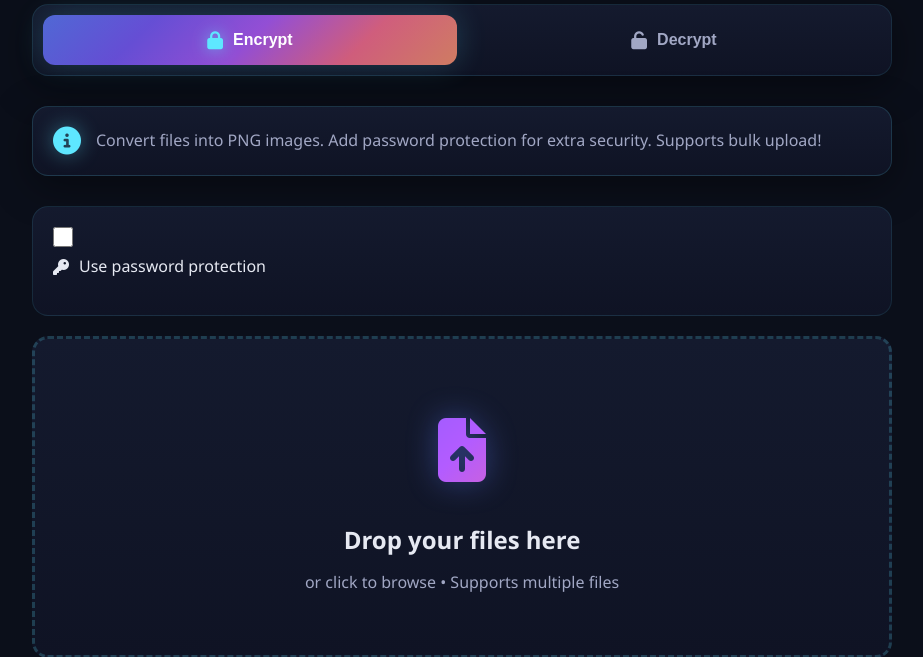
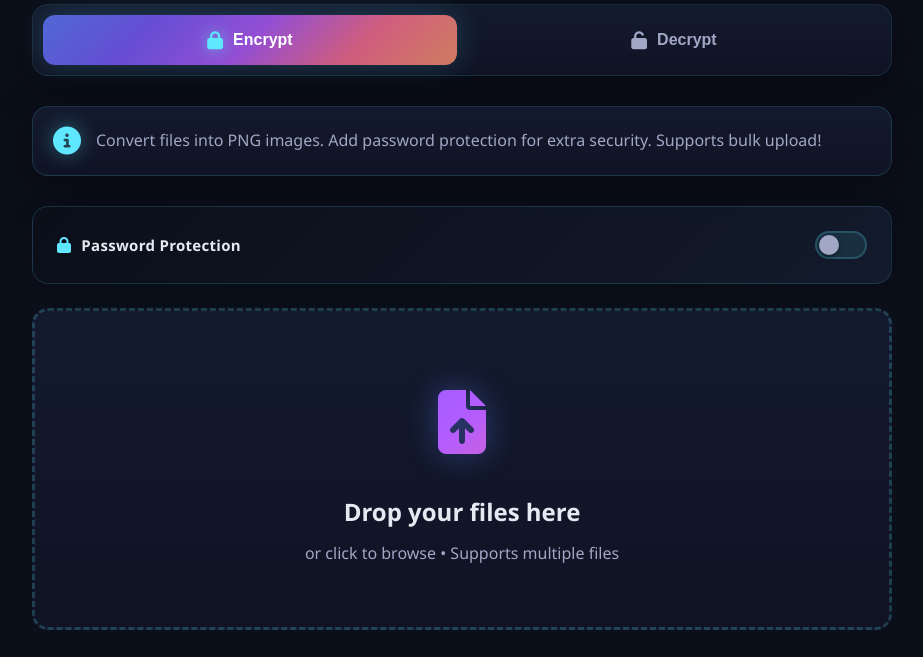
Before and after one commit to cold-cofffeee/ColorCrypt, a Flask app: page / in a window 1280 px wide. Shown: the part 202-859 px from the top of the page, without its empty margins (178-1101 px from the left). Run offline with Flask 3, Linux system fonts and the light colour scheme.

Commit message:
design fixed

```diff
--- a/static/style.css
+++ b/static/style.css
@@ -234,81 +234,264 @@ header {
 
 /* Password Section */
 .password-section {
-    background: var(--secondary-gradient);
-    padding: 20px;
-    border-radius: var(--border-radius);
-    margin-bottom: 20px;
-    border: 1px solid rgba(94, 231, 255, 0.1);
+    background: linear-gradient(135deg, rgba(11, 15, 26, 0.9), rgba(20, 28, 46, 0.9));
+    padding: 24px;
+    border-radius: 16px;
+    margin-bottom: 24px;
+    border: 1px solid rgba(94, 231, 255, 0.15);
+    backdrop-filter: blur(10px);
+    box-shadow: 0 4px 20px rgba(0, 0, 0, 0.2);
 }
 
 .password-toggle {
-    margin-bottom: 15px;
+    margin-bottom: 0;
 }
 
-.password-toggle label {
+/* Modern Toggle Switch */
+.toggle-switch-label {
+    display: flex;
+    align-items: center;
+    justify-content: space-between;
+    cursor: pointer;
+    user-select: none;
+}
+
+.toggle-label-text {
     display: flex;
     align-items: center;
     gap: 10px;
-    cursor: pointer;
     color: var(--text-primary);
-    font-weight: 500;
+    font-weight: 600;
+    font-size: 15px;
+    letter-spacing: 0.3px;
+}
+
+.toggle-label-text i {
+    color: var(--accent-color);
+    font-size: 16px;
 }
 
 .toggle-checkbox {
+    display: none;
+}
+
+.toggle-switch {
+    position: relative;
+    width: 52px;
+    height: 28px;
+    background: rgba(94, 231, 255, 0.1);
+    border-radius: 34px;
+    border: 2px solid rgba(94, 231, 255, 0.2);
+    transition: all 0.3s ease;
+}
+
+.toggle-slider {
+    position: absolute;
+    top: 2px;
+    left: 2px;
     width: 20px;
     height: 20px;
-    cursor: pointer;
+    background: var(--text-secondary);
+    border-radius: 50%;
+    transition: all 0.3s cubic-bezier(0.4, 0, 0.2, 1);
+    box-shadow: 0 2px 4px rgba(0, 0, 0, 0.3);
 }
 
+.toggle-checkbox:checked + .toggle-switch {
+    background: linear-gradient(135deg, var(--accent-color), #00d4ff);
+    border-color: var(--accent-color);
+    box-shadow: 0 0 15px rgba(94, 231, 255, 0.3);
+}
+
+.toggle-checkbox:checked + .toggle-switch .toggle-slider {
+    transform: translateX(24px);
+    background: white;
+    box-shadow: 0 2px 8px rgba(94, 231, 255, 0.4);
+}
+
+/* Password Input Group */
 .password-input-group {
+    margin-top: 20px;
+    animation: slideDown 0.3s ease;
+}
+
+@keyframes slideDown {
+    from {
+        opacity: 0;
+        transform: translateY(-10px);
+    }
+    to {
+        opacity: 1;
+        transform: translateY(0);
+    }
+}
+
+.input-wrapper {
+    position: relative;
     display: flex;
-    gap: 10px;
-    margin-top: 10px;
+    align-items: center;
+    background: var(--bg-card);
+    border: 2px solid rgba(94, 231, 255, 0.2);
+    border-radius: 12px;
+    transition: all 0.3s ease;
+}
+
+.input-wrapper:focus-within {
+    border-color: var(--accent-color);
+    box-shadow: 0 0 0 3px rgba(94, 231, 255, 0.1), var(--shadow-glow);
+}
+
+.input-icon {
+    position: absolute;
+    left: 16px;
+    color: var(--text-secondary);
+    font-size: 14px;
+    pointer-events: none;
+    transition: color 0.3s ease;
+}
+
+.input-wrapper:focus-within .input-icon {
+    color: var(--accent-color);
 }
 
 .password-input {
     flex: 1;
-    padding: 12px 16px;
-    background: var(--bg-card);
-    border: 1px solid rgba(94, 231, 255, 0.2);
-    border-radius: 10px;
+    padding: 14px 16px 14px 44px;
+    background: transparent;
+    border: none;
     color: var(--text-primary);
     font-size: 14px;
-    transition: all 0.3s ease;
+    font-weight: 500;
+    outline: none;
 }
 
-.password-input:focus {
-    outline: none;
-    border-color: var(--accent-color);
-    box-shadow: var(--shadow-glow);
+.password-input::placeholder {
+    color: var(--text-secondary);
+    opacity: 0.6;
 }
 
 .toggle-password {
-    background: var(--bg-card);
-    border: 1px solid rgba(94, 231, 255, 0.2);
-    border-radius: 10px;
-    padding: 12px 16px;
+    background: transparent;
+    border: none;
+    border-left: 1px solid rgba(94, 231, 255, 0.1);
+    padding: 14px 16px;
     cursor: pointer;
     color: var(--text-secondary);
     transition: all 0.3s ease;
+    display: flex;
+    align-items: center;
+    justify-content: center;
 }
 
 .toggle-password:hover {
     color: var(--accent-color);
-    border-color: var(--accent-color);
+    background: rgba(94, 231, 255, 0.05);
 }
 
+.toggle-password i {
+    font-size: 16px;
+}
+
+/* Bulk Password Options */
 .bulk-password-option {
-    margin-top: 15px;
-    padding-top: 15px;
+    margin-top: 20px;
+    padding-top: 20px;
     border-top: 1px solid rgba(94, 231, 255, 0.1);
 }
 
-.bulk-password-option label {
-    display: block;
-    margin-bottom: 10px;
+.radio-group {
+    display: flex;
+    flex-direction: column;
+    gap: 12px;
+}
+
+.radio-label {
+    display: flex;
+    align-items: center;
+    gap: 12px;
+    cursor: pointer;
+    padding: 12px 16px;
+    border-radius: 10px;
+    background: rgba(94, 231, 255, 0.02);
+    border: 1px solid transparent;
+    transition: all 0.3s ease;
+    position: relative;
+}
+
+.radio-label:hover {
+    background: rgba(94, 231, 255, 0.05);
+    border-color: rgba(94, 231, 255, 0.2);
+}
+
+.radio-label input[type="radio"] {
+    position: absolute;
+    opacity: 0;
+    cursor: pointer;
+}
+
+.radio-custom {
+    width: 20px;
+    height: 20px;
+    border: 2px solid rgba(94, 231, 255, 0.3);
+    border-radius: 50%;
+    position: relative;
+    transition: all 0.3s ease;
+    flex-shrink: 0;
+}
+
+.radio-custom::after {
+    content: '';
+    position: absolute;
+    top: 50%;
+    left: 50%;
+    transform: translate(-50%, -50%) scale(0);
+    width: 10px;
+    height: 10px;
+    border-radius: 50%;
+    background: var(--accent-color);
+    transition: transform 0.3s cubic-bezier(0.4, 0, 0.2, 1);
+}
+
+.radio-label input[type="radio"]:checked ~ .radio-custom {
+    border-color: var(--accent-color);
+    box-shadow: 0 0 10px rgba(94, 231, 255, 0.3);
+}
+
+.radio-label input[type="radio"]:checked ~ .radio-custom::after {
+    transform: translate(-50%, -50%) scale(1);
+}
+
+.radio-text {
     color: var(--text-secondary);
-    cursor: pointer;
+    font-size: 14px;
+    font-weight: 500;
+    transition: color 0.3s ease;
+}
+
+.radio-label:hover .radio-text,
+.radio-label input[type="radio"]:checked ~ .radio-text {
+    color: var(--text-primary);}
+
+/* Decrypt Password Section */
+.decrypt-password .password-input-group {
+    margin-top: 0;
+}
+
+.password-label {
+    display: flex;
+    align-items: center;
+    gap: 10px;
+    color: var(--text-primary);
+    font-weight: 600;
+    font-size: 15px;
+    letter-spacing: 0.3px;
+    margin-bottom: 16px;
+}
+
+.password-label i {
+    color: var(--accent-color);
+    font-size: 16px;
+}    cursor: pointer;
 }
 
 .bulk-password-option input[type="radio"] {
--- a/templates/index.html
+++ b/templates/index.html
@@ -41,26 +41,38 @@
 
                 <div class="password-section">
                     <div class="password-toggle">
+                        <label for="encrypt-use-password" class="toggle-switch-label">
+                            <span class="toggle-label-text">
+                                <i class="fas fa-lock"></i> Password Protection
+                            </span>
                             <input type="checkbox" id="encrypt-use-password" class="toggle-checkbox">
-                        <label for="encrypt-use-password">
-                            <i class="fas fa-key"></i> Use password protection
+                            <span class="toggle-switch">
+                                <span class="toggle-slider"></span>
+                            </span>
                         </label>
                     </div>
                     <div class="password-input-group hidden" id="encrypt-password-group">
-                        <input type="password" id="encrypt-password" placeholder="Enter password" class="password-input">
-                        <button type="button" class="toggle-password" data-target="encrypt-password">
+                        <div class="input-wrapper">
+                            <i class="fas fa-key input-icon"></i>
+                            <input type="password" id="encrypt-password" placeholder="Enter secure password" class="password-input">
+                            <button type="button" class="toggle-password" data-target="encrypt-password" title="Toggle password visibility">
                                 <i class="fas fa-eye"></i>
                             </button>
                         </div>
+                    </div>
                     <div class="bulk-password-option hidden" id="encrypt-bulk-option">
-                        <label>
+                        <div class="radio-group">
+                            <label class="radio-label">
                                 <input type="radio" name="password-mode" value="shared" checked>
-                            Use same password for all files
+                                <span class="radio-custom"></span>
+                                <span class="radio-text">Use same password for all files</span>
                             </label>
-                        <label>
+                            <label class="radio-label">
                                 <input type="radio" name="password-mode" value="individual">
-                            Set individual passwords
+                                <span class="radio-custom"></span>
+                                <span class="radio-text">Set individual passwords</span>
                             </label>
+                        </div>
                     </div>
                 </div>
 
@@ -104,12 +116,19 @@
                     <p>Recover the original file from a ColorCrypt PNG image. Password will be requested if needed.</p>
                 </div>
 
-                <div class="password-section">
+                <div class="password-section decrypt-password">
+                    <div class="password-label">
+                        <i class="fas fa-lock"></i>
+                        <span>Password (if image is protected)</span>
+                    </div>
                     <div class="password-input-group" id="decrypt-password-group">
-                        <input type="password" id="decrypt-password" placeholder="Enter password (if protected)" class="password-input">
-                        <button type="button" class="toggle-password" data-target="decrypt-password">
+                        <div class="input-wrapper">
+                            <i class="fas fa-key input-icon"></i>
+                            <input type="password" id="decrypt-password" placeholder="Enter password if needed" class="password-input">
+                            <button type="button" class="toggle-password" data-target="decrypt-password" title="Toggle password visibility">
                                 <i class="fas fa-eye"></i>
                             </button>
+                        </div>
                     </div>
                 </div>
 
```
Lines whose indentation alone changed are shown as unchanged.
